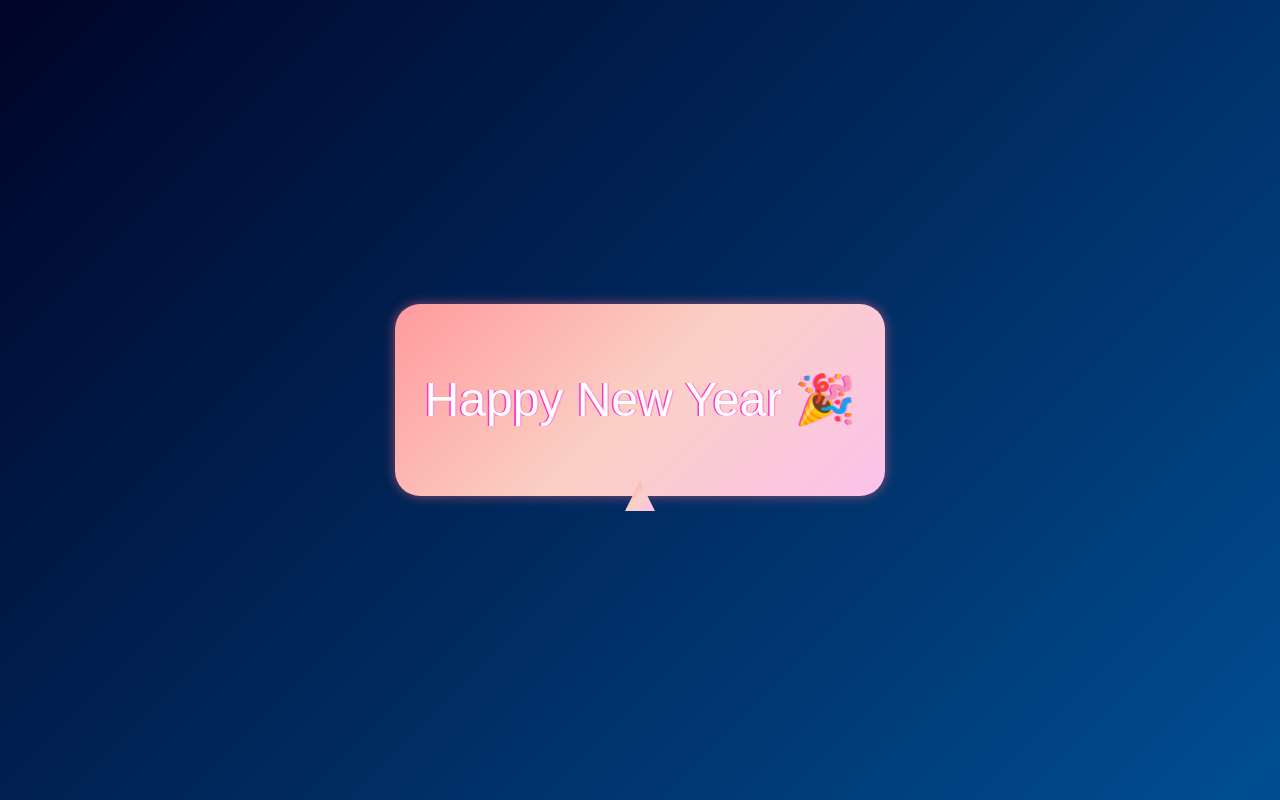
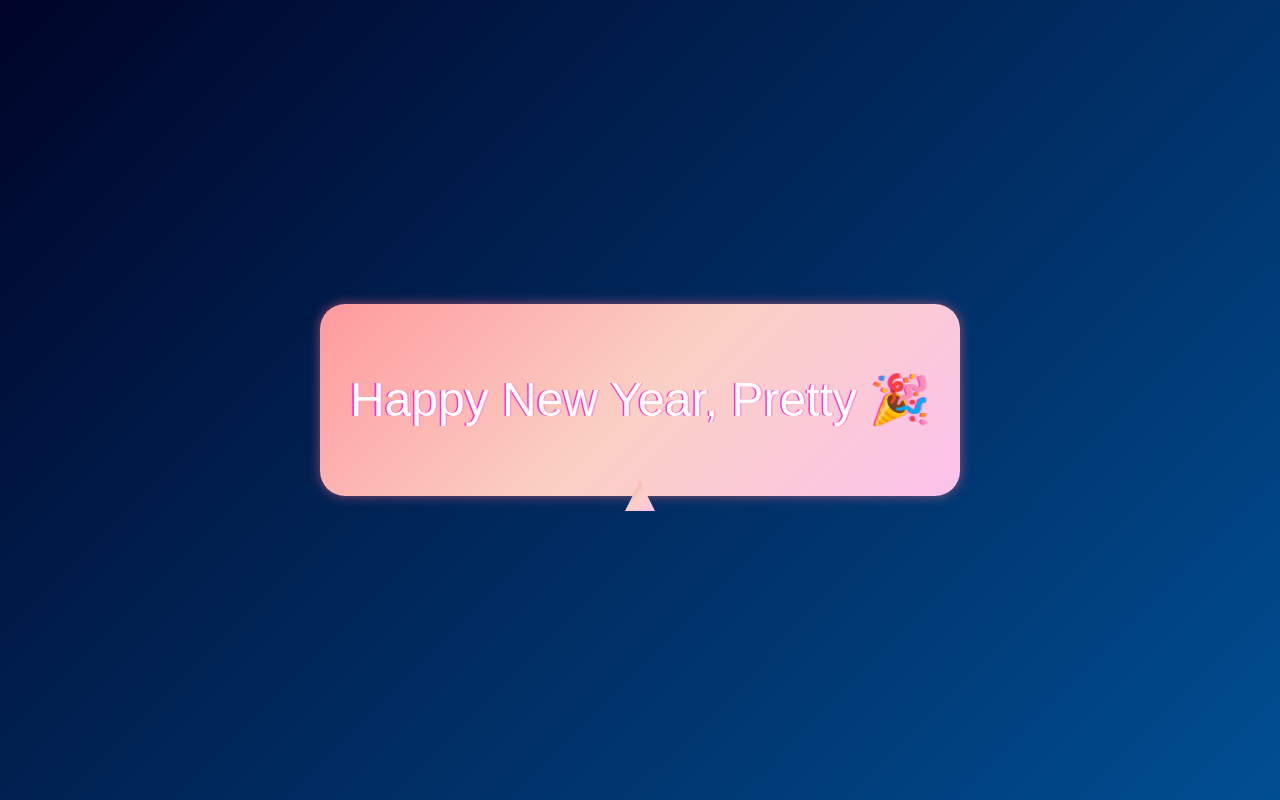
Before and after one commit to z1xsoul/hello, a plain HTML site: page index.html in a window 1280 px wide. Both pictures are taken after a click on the element 640 px from the left and 400 px from the top of the page. Drawn offline with Linux system fonts and the light colour scheme.

Commit message:
Update index.html

```diff
--- a/index.html
+++ b/index.html
@@ -13,7 +13,7 @@
     </div>
     <div id="message-container" class="hidden">
         <div class="chat-bubble">
-            <p class="glitch" id="greeting-text">Happy New Year 🎉</p>
+            <p class="glitch" id="greeting-text">Happy New Year, Pretty 🎉</p>
         </div>
         <div id="fireworks-container"></div>
     </div>
```
